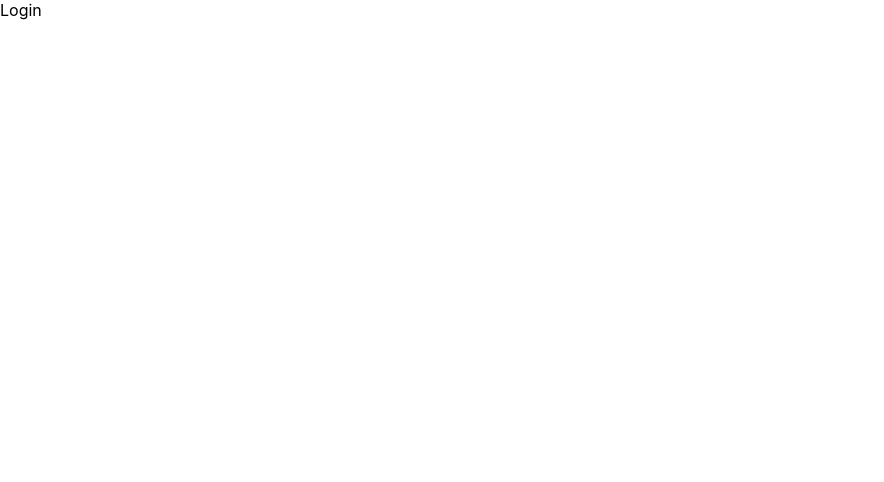
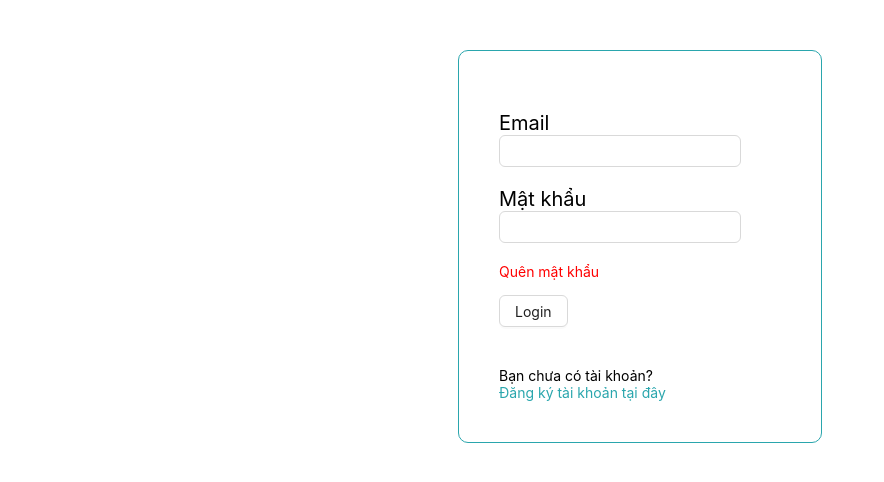
Before and after one commit to TrinhChung/mange, a React (Create React App) app in the folder fontend/: page /login in a window 1280 px wide. Shown: the top 482 px of the page, without its empty margins (0-884 px from the left). Built offline with nearby package versions, Linux system fonts and the light colour scheme.

Commit message:
base UI login

```diff
--- a/fontend/src/App.css
+++ b/fontend/src/App.css
@@ -1,5 +1,21 @@
 .App {
   text-align: center;
+}
+
+:root {
+  --color-main: #2aa6ad;
+  --gray: #cccccc;
+  --background-banner: #d7e1e380;
+  --background-box-search: #62c1c526;
+  --search: #18898d;
+  --height-banner: 300px;
+  --color-image: #095a88;
+  --color-job-box: #62c2c53e;
+  --color-yellow: #f9ba19d6;
+  --color-gray-job: #898484;
+  --color-smoke: rgba(217, 217, 217, 0.13);
+  --color-gray-card-user: rgba(217, 217, 217, 0.47);
+  --background-hr: #f5f5f5;
 }
 
 .App-logo {
--- /dev/null
+++ b/fontend/src/components/layout/RowVertical.js
@@ -0,0 +1,14 @@
+import { Col, Row } from "antd";
+const RowVertical = ({ title, children, paddingBottom = 0 }) => {
+  return (
+    <Row style={{ paddingBottom: paddingBottom }}>
+      <Col span={24}>
+        <Row className="title-container" style={{ fontSize: 20 }}>
+          {title}
+        </Row>
+        {children}
+      </Col>
+    </Row>
+  );
+};
+export default RowVertical;
--- /dev/null
+++ b/fontend/src/const/index.js
@@ -0,0 +1,14 @@
+export const role = [
+  {
+    value: 0,
+    label: "user",
+  },
+  {
+    value: 1,
+    label: "hr",
+  },
+  {
+    value: 2,
+    label: "company",
+  },
+];
--- /dev/null
+++ b/fontend/src/pages/Auth/Auth.scss
@@ -0,0 +1,22 @@
+.auth-container {
+  justify-content: center;
+  align-content: center;
+  padding-top: 50px;
+  .wrap-box {
+    border: 1px solid var(--color-main);
+    padding: 40px;
+    border-radius: 10px;
+    .custom-register {
+      padding-right: 40px;
+      .ant-tabs-tab.ant-tabs-tab-active .ant-tabs-tab-btn {
+        color: var(--color-main);
+      }
+      .ant-tabs-tab:hover {
+        color: var(--color-main);
+      }
+      .ant-tabs-ink-bar {
+        background: var(--color-main);
+      }
+    }
+  }
+}
--- a/fontend/src/pages/Auth/Login.js
+++ b/fontend/src/pages/Auth/Login.js
@@ -1,7 +1,103 @@
-import React from "react";
+import React, { useState, useContext } from "react";
+import { Row, Col, Input, Button } from "antd";
+import { role as ROLE } from "../../const";
+import { toast } from "react-toastify";
+import { useNavigate } from "react-router-dom";
+import "./Auth.scss";
+import RowVertical from "../../components/layout/RowVertical";
+import { AuthContext } from "../../providers/authProvider/index";
+import { loginService } from "../../services/Auth";
 
 const Login = () => {
-  return <div>Login</div>;
+  const { authUser, setAuthUser } = useContext(AuthContext);
+  const [role, setRole] = useState(0);
+  const [email, setEmail] = useState("");
+  const [password, setPassword] = useState("");
+  const navigate = useNavigate();
+
+  const handlerLogin = async () => {
+    const data = {
+      role: ROLE[role].label,
+      email: email,
+      password: password,
+    };
+
+    const res = await loginService(data);
+    if (res.success === 1 && res.data && res.data.accessToken) {
+      toast.success("Đăng nhập thành công!", 2);
+      localStorage.setItem("accessToken", JSON.stringify(res.data.accessToken));
+      setAuthUser(res.data.user);
+      navigate("/");
+    } else {
+      toast.error("Tài khoản hoặc mật khẩu không chính xác");
+    }
+    console.log(res);
+  };
+
+  return (
+    <Row className="auth-container">
+      <Col className={"wrap-box"}>
+        <Row style={{ paddingBottom: 20 }}>
+          {/* <Image height={80} preview={false} src={logoLogin} /> */}
+        </Row>
+        <Row>
+          <Col span={24} style={{ paddingRight: 40 }}>
+            <Row>
+              <Col span={24}>
+                <RowVertical title={"Email"}>
+                  <Input
+                    style={{ marginBottom: 20, width: "100%" }}
+                    onChange={(e) => setEmail(e.target.value)}
+                  />
+                </RowVertical>
+
+                <RowVertical title={"Mật khẩu"}>
+                  <Input
+                    style={{ marginBottom: 20 }}
+                    type={"password"}
+                    onChange={(e) => {
+                      setPassword(e.target.value);
+                    }}
+                  />
+                </RowVertical>
+              </Col>
+            </Row>
+            <Row
+              style={{ paddingBottom: 15, color: "red", cursor: "pointer" }}
+              onClick={() => {
+                navigate("/forgot-password");
+              }}
+            >
+              Quên mật khẩu
+            </Row>
+            <Row>
+              <Col>
+                <Button className="button-job" onClick={() => handlerLogin()}>
+                  Login
+                </Button>
+              </Col>
+            </Row>
+            <Row style={{ paddingTop: 40 }}>
+              <Col>
+                <Row className="fs-20">Bạn chưa có tài khoản?</Row>
+                <Row
+                  style={{ cursor: "pointer", color: "var(--color-main)" }}
+                  onClick={() => {
+                    navigate("/signup");
+                  }}
+                >
+                  Đăng ký tài khoản tại đây
+                </Row>
+              </Col>
+            </Row>
+          </Col>
+          <Col span={12}>
+            {/* <Image src={imageLogin} preview={false} /> */}
+          </Col>
+        </Row>
+      </Col>
+    </Row>
+  );
 };
 
 export default Login;
```
Also changed, not shown: 1 other file (tests, documents, lock files or other folders).
